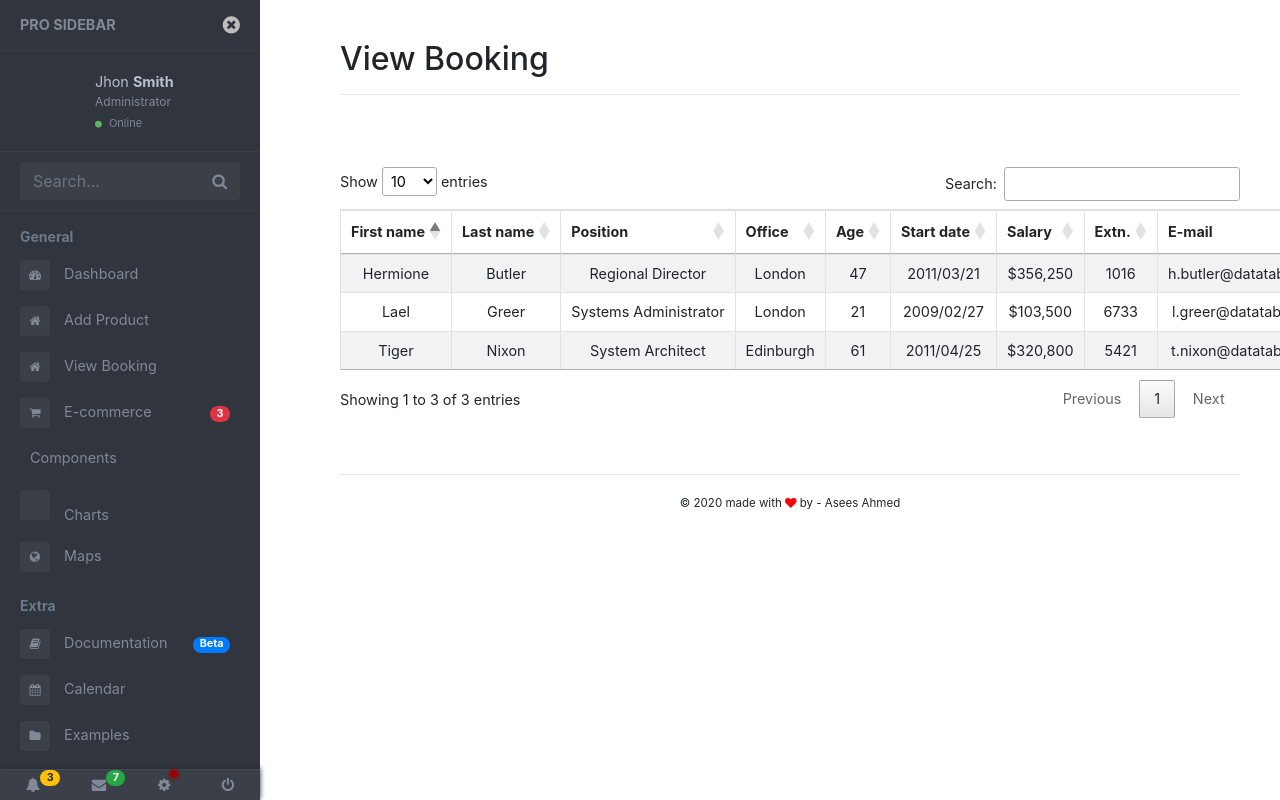
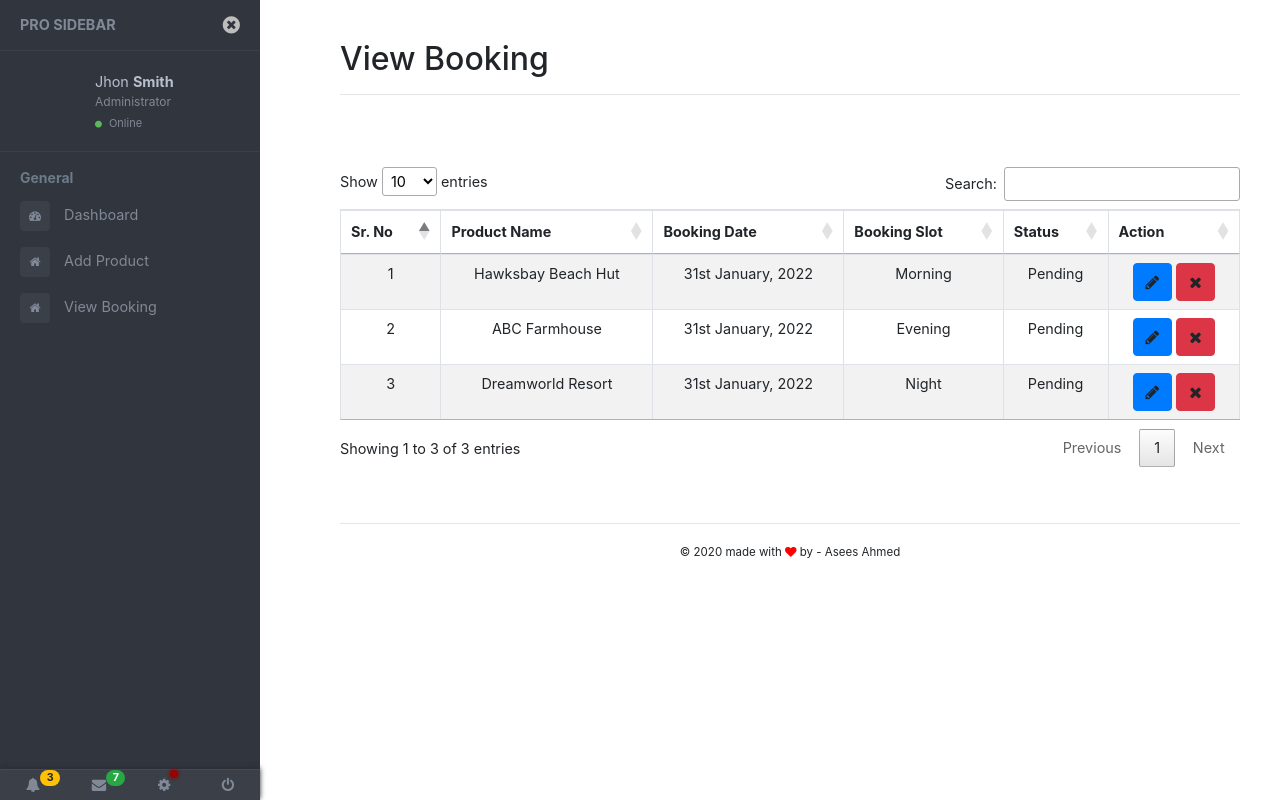
Before and after one commit to aseesahmed/letschalo, a PHP site: page /vendor-view-booking.php in a window 1280 px wide. Run offline with PHP 8.4, Linux system fonts and the light colour scheme; some libraries are stand-ins or nearby versions.

Commit message:
vendor view booking

```diff
--- a/include/vendor-nav.php
+++ b/include/vendor-nav.php
@@ -23,7 +23,7 @@
         </div>
       </div>
       <!-- sidebar-header  -->
-      <div class="sidebar-search">
+      <!-- <div class="sidebar-search">
         <div>
           <div class="input-group">
             <input type="text" class="form-control search-menu" placeholder="Search...">
@@ -34,7 +34,7 @@
             </div>
           </div>
         </div>
-      </div>
+      </div> -->
       <!-- sidebar-search  -->
       <div class="sidebar-menu">
         <ul>
@@ -60,7 +60,7 @@
               <span>View Booking</span>
             </a>
           </li>
-          <li class="sidebar-dropdown">
+          <!-- <li class="sidebar-dropdown">
             <a href="#">
               <i class="fa fa-shopping-cart"></i>
               <span>E-commerce</span>
@@ -166,7 +166,7 @@
               <i class="fa fa-folder"></i>
               <span>Examples</span>
             </a>
-          </li>
+          </li> -->
         </ul>
       </div>
       <!-- sidebar-menu  -->
--- a/vendor-view-booking.php
+++ b/vendor-view-booking.php
@@ -37,50 +37,47 @@
                         <table id="example" class="table table-striped table-bordered dt-responsive nowrap" style="width:100%">
                             <thead>
                                 <tr>
-                                    <th>First name</th>
-                                    <th>Last name</th>
-                                    <th>Position</th>
-                                    <th>Office</th>
-                                    <th>Age</th>
-                                    <th>Start date</th>
-                                    <th>Salary</th>
-                                    <th>Extn.</th>
-                                    <th>E-mail</th>
+                                    <th>Sr. No</th>
+                                    <th>Product Name</th>
+                                    <th>Booking Date</th>
+                                    <th>Booking Slot</th>
+                                    <th>Status</th>
+                                    <th>Action</th>
                                 </tr>
                             </thead>
                             <tbody>
                                 <tr>
-                                    <td>Tiger</td>
-                                    <td>Nixon</td>
-                                    <td>System Architect</td>
-                                    <td>Edinburgh</td>
-                                    <td>61</td>
-                                    <td>2011/04/25</td>
-                                    <td>$320,800</td>
-                                    <td>5421</td>
-                                    <td>t.nixon@datatables.net</td>
+                                    <td>1</td>
+                                    <td>Hawksbay Beach Hut</td>
+                                    <td>31st January, 2022</td>
+                                    <td>Morning</td>
+                                    <td>Pending</td>
+                                    <td>
+                                    <a class="btn btn-primary"><i class="fa fa-pencil"></i></a>
+                                    <a class="btn btn-danger"><i class="fa fa-times"></i></a>
+                                    </td>
                                 </tr>
                                 <tr>
-                                    <td>Hermione</td>
-                                    <td>Butler</td>
-                                    <td>Regional Director</td>
-                                    <td>London</td>
-                                    <td>47</td>
-                                    <td>2011/03/21</td>
-                                    <td>$356,250</td>
-                                    <td>1016</td>
-                                    <td>h.butler@datatables.net</td>
+                                    <td>2</td>
+                                    <td>ABC Farmhouse</td>
+                                    <td>31st January, 2022</td>
+                                    <td>Evening</td>
+                                    <td>Pending</td>
+                                    <td>
+                                        <a class="btn btn-primary"><i class="fa fa-pencil"></i></a>
+                                        <a class="btn btn-danger"><i class="fa fa-times"></i></a>
+                                    </td>
                                 </tr>
                                 <tr>
-                                    <td>Lael</td>
-                                    <td>Greer</td>
-                                    <td>Systems Administrator</td>
-                                    <td>London</td>
-                                    <td>21</td>
-                                    <td>2009/02/27</td>
-                                    <td>$103,500</td>
-                                    <td>6733</td>
-                                    <td>l.greer@datatables.net</td>
+                                    <td>3</td>
+                                    <td>Dreamworld Resort</td>
+                                    <td>31st January, 2022</td>
+                                    <td>Night</td>
+                                    <td>Pending</td>
+                                    <td>
+                                        <a class="btn btn-primary"><i class="fa fa-pencil"></i></a>
+                                        <a class="btn btn-danger"><i class="fa fa-times"></i></a>
+                                    </td>
                                 </tr>
                             </tbody>
                         </table>
```
